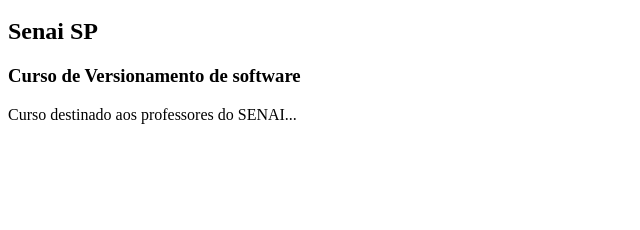
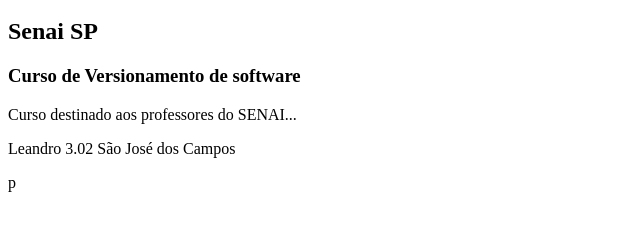
Before and after one commit to juniorgarcia81/projeto-turma2, a plain HTML site: page index.html in a window 1280 px wide. Shown: the part 48-278 px from the top of the page, without its empty margins (0-640 px from the left). Drawn offline with Linux system fonts and the light colour scheme.

Commit message:
Update nome index.html

```diff
--- a/index.html
+++ b/index.html
@@ -7,5 +7,6 @@
 	<h2>Senai SP</h2>
        <h3>Curso de Versionamento de software</h3>
        <p>Curso destinado aos professores do SENAI...</p>
+	  <p>Leandro 3.02 São José dos Campos</p>p
   </body>
 </html>
```
